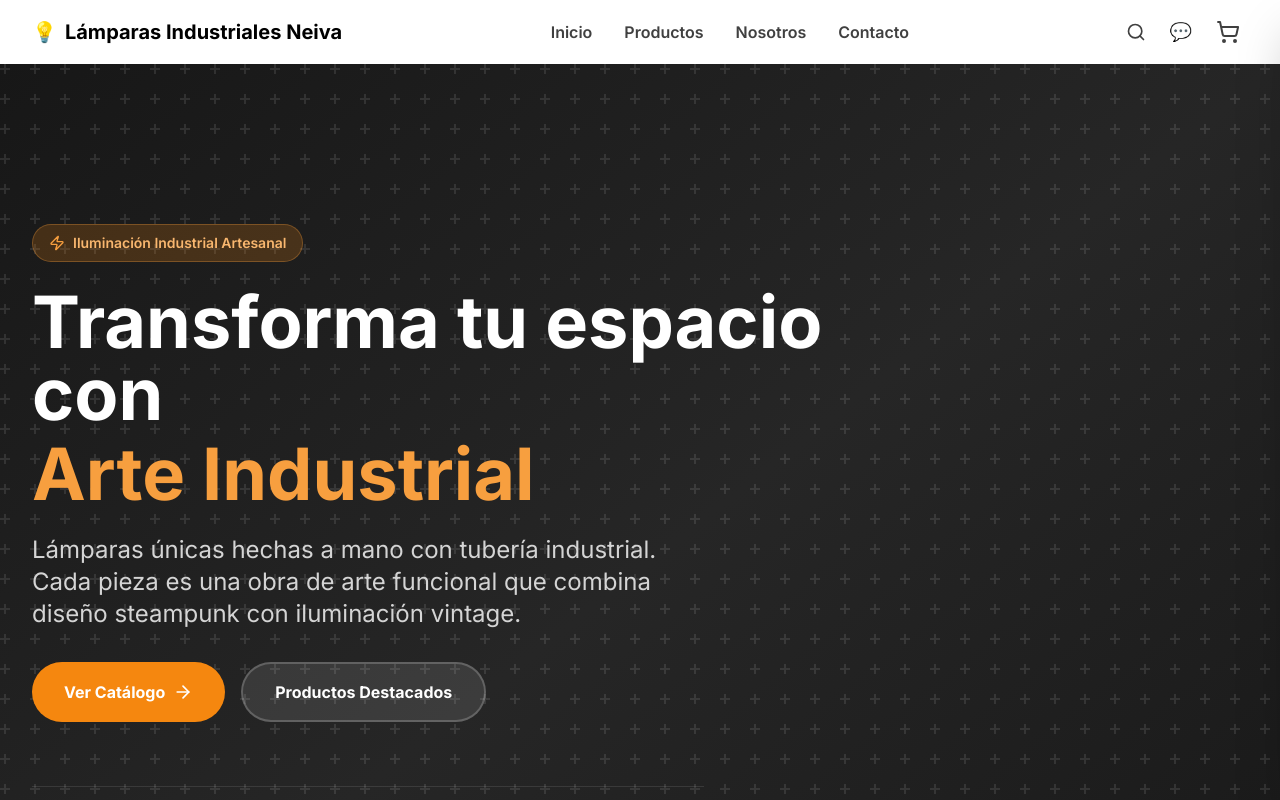
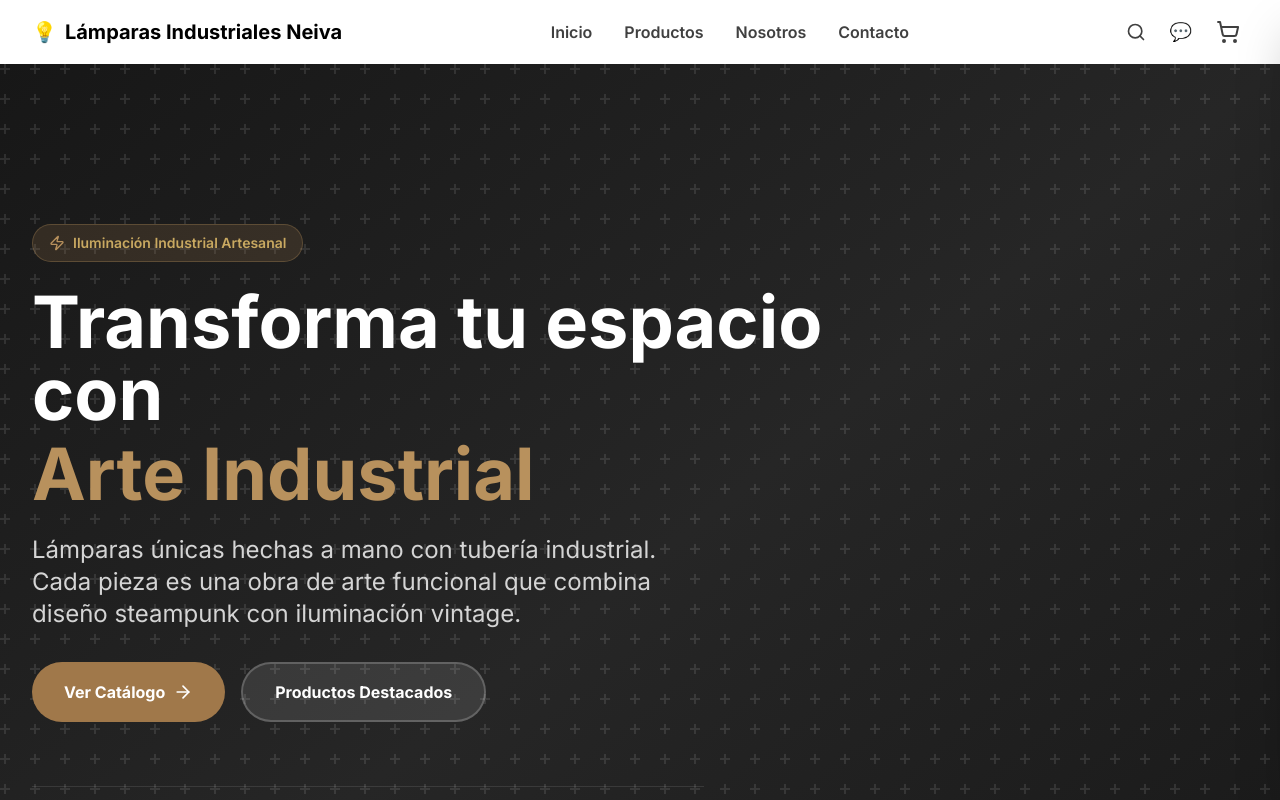
Before and after one commit to Sbastianmedina/lamparas-industriales-neiva, a Next.js app: page / in a window 1280 px wide. Shown: the top 800 px of the page. Built offline with nearby package versions, Linux system fonts and the light colour scheme.

Commit message:
fix: client-only wrappers for hydration mismatch

```diff
--- a/src/app/layout.tsx
+++ b/src/app/layout.tsx
@@ -1,6 +1,6 @@
 import type { Metadata } from "next";
 import { Inter } from "next/font/google";
-import Navbar from "@/components/layout/Navbar";
+import NavbarWrapper from "@/components/layout/NavbarWrapper";
 import Footer from "@/components/layout/Footer";
 import CartDrawerWrapper from "@/components/cart/CartDrawerWrapper";
 import "./globals.css";
@@ -25,7 +25,7 @@ export default function RootLayout({
   return (
     <html lang="es">
       <body className={inter.className}>
-        <Navbar />
+        <NavbarWrapper />
         {children}
         <Footer />
         <CartDrawerWrapper />
--- /dev/null
+++ b/src/components/layout/NavbarWrapper.tsx
@@ -0,0 +1,16 @@
+'use client';
+
+import { useEffect, useState } from 'react';
+import Navbar from './Navbar';
+
+export default function NavbarWrapper() {
+  const [isMounted, setIsMounted] = useState(false);
+
+  useEffect(() => {
+    setIsMounted(true);
+  }, []);
+
+  if (!isMounted) return null;
+
+  return <Navbar />;
+}
--- a/tailwind.config.ts
+++ b/tailwind.config.ts
@@ -10,16 +10,16 @@ const config: Config = {
     extend: {
       colors: {
         brand: {
-          50: '#fef3e7',
-          100: '#fde7cf',
-          200: '#fbcf9f',
-          300: '#f9b76f',
-          400: '#f79f3f',
-          500: '#f5870f',
-          600: '#c46c0c',
-          700: '#935109',
-          800: '#623606',
-          900: '#311b03',
+          50: '#f9f7f3',
+          100: '#e8e4d9',
+          200: '#d4a574',
+          300: '#c9a961',
+          400: '#b8915d',
+          500: '#a0784a',
+          600: '#8b6f47',
+          700: '#6b5438',
+          800: '#4a3a28',
+          900: '#2d2416',
         },
       },
       fontFamily: {
@@ -56,5 +56,4 @@ const config: Config = {
   },
   plugins: [],
 };
-
 export default config;
```
Also changed, not shown: 1 other file (tests, documents, lock files or other folders).
